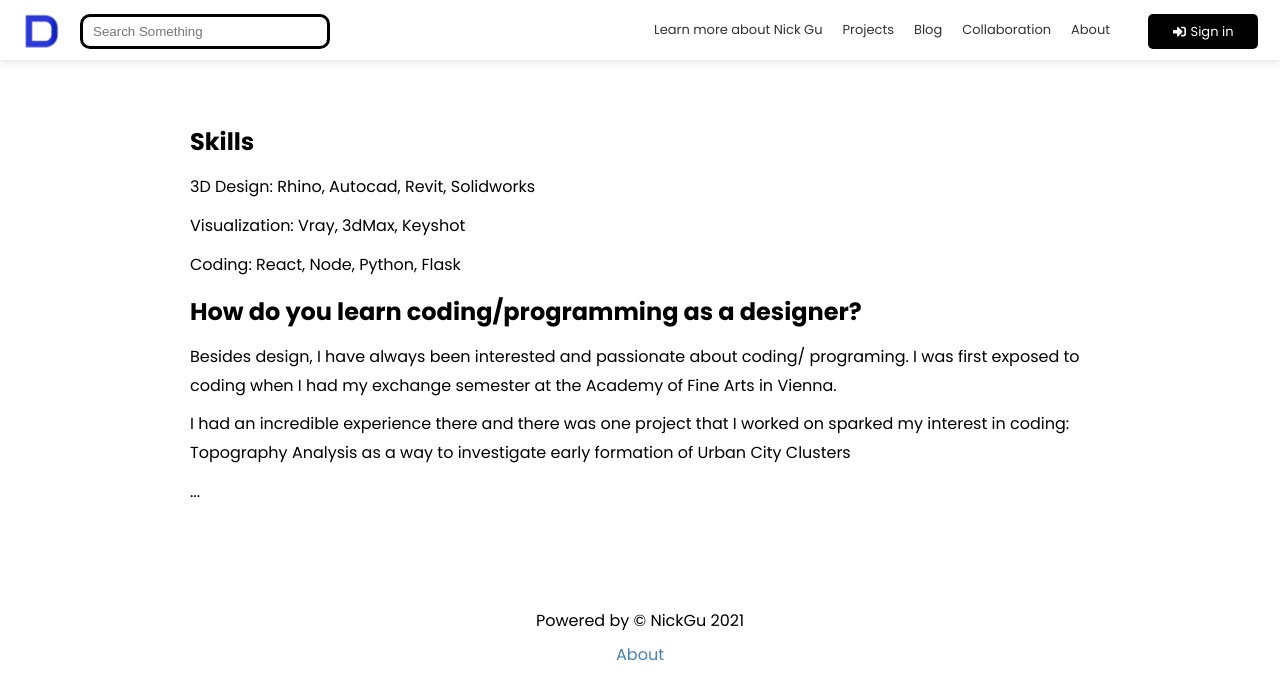
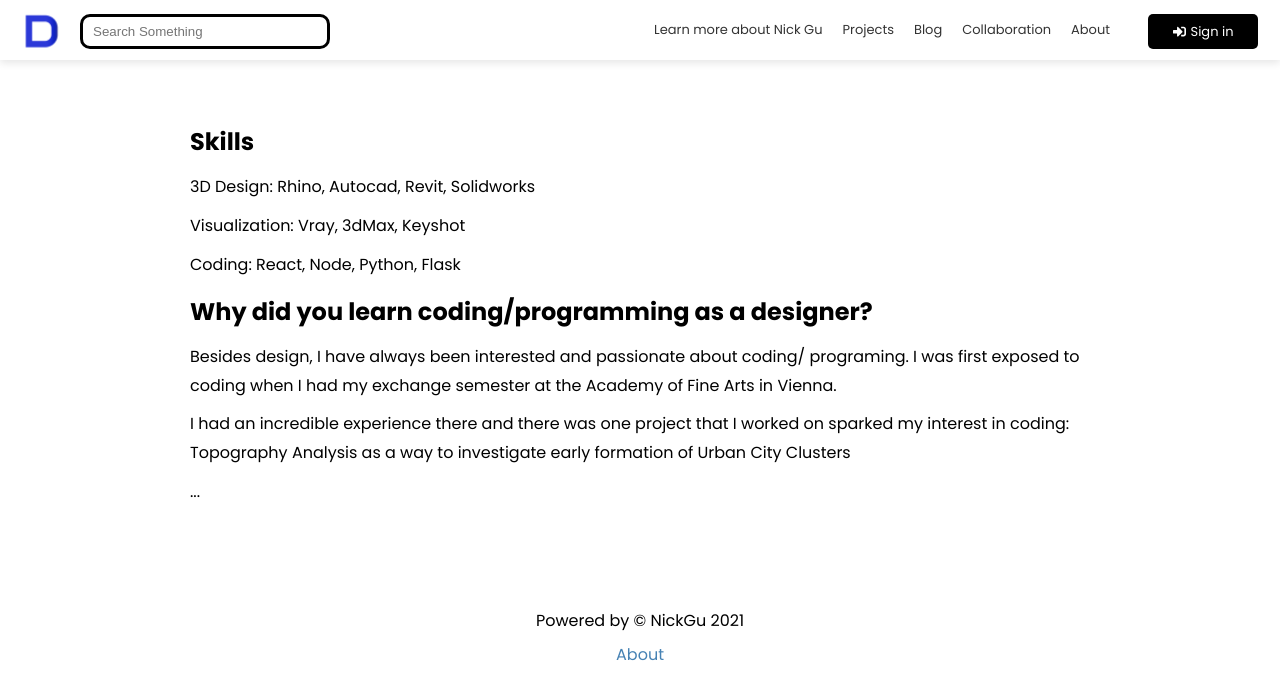
Before and after one commit to nickgu315/nickgu_frontend2, a Next.js app: page /learnmore in a window 1280 px wide. Shown: the top 700 px of the page. Built offline with nearby package versions, Linux system fonts and the light colour scheme; no server answers.

Commit message:
design and project obj update3

```diff
--- a/pages/learnmore.js
+++ b/pages/learnmore.js
@@ -8,7 +8,7 @@ export default function LearnMore() {
       <p>Visualization: Vray, 3dMax, Keyshot</p>
       <p>Coding: React, Node, Python, Flask</p>
 
-      <h2>How do you learn coding/programming as a designer?</h2>
+      <h2>Why did you learn coding/programming as a designer?</h2>
       <p>Besides design, I have always been interested and passionate about coding/ programing. I was first exposed to coding when I  had my exchange semester at the Academy of Fine Arts in Vienna.</p>
       <p>I had an incredible experience there and there was one project that I worked on sparked my interest in coding: Topography Analysis as a way to investigate early formation of Urban City Clusters</p>
 
```
